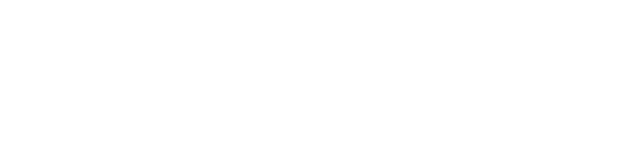
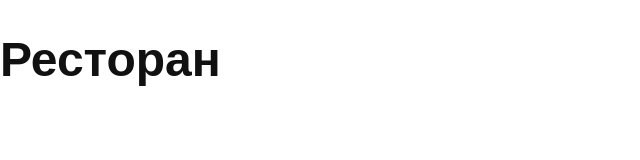
Before and after one commit to ularbekiskakov/html_group_8_homework_37_ularbek, a plain HTML site: page index.html in a window 1280 px wide. Shown: the whole page, without its empty margins (0-640 px from the left). Drawn offline with Linux system fonts and the light colour scheme.

Commit message:
edit image

```diff
--- a/index.html
+++ b/index.html
@@ -1,5 +1,5 @@
 <!DOCTYPE html>
-<html lang="en">
+<html lang="ru">
 <head>
 	<meta charset="UTF-8">
 	<meta name="viewport"
@@ -7,9 +7,14 @@
 	<meta http-equiv="X-UA-Compatible" content="ie=edge">
 	<link rel="stylesheet" href="styles/reset.css">
 	<link rel="stylesheet" href="styles/style.css">
-	<title>Document</title>
+	<title>Homework37</title>
 </head>
 <body>
-
+	<div class="container">
+		<div class="leftside">
+			<h1 class="caption">Ресторан</h1>
+		</div>
+		<div class="rightside"></div>
+	</div>
 </body>
 </html>
--- a/styles/style.css
+++ b/styles/style.css
@@ -4,6 +4,10 @@ body {
 }
 .container {
 	width: 100%;
-	max-width: 1200px;
-	min-width: 360px;
+	max-width: 935px;
 }
+.caption {
+	font-size: 48px;
+	color: #111111;
+
+}
```
